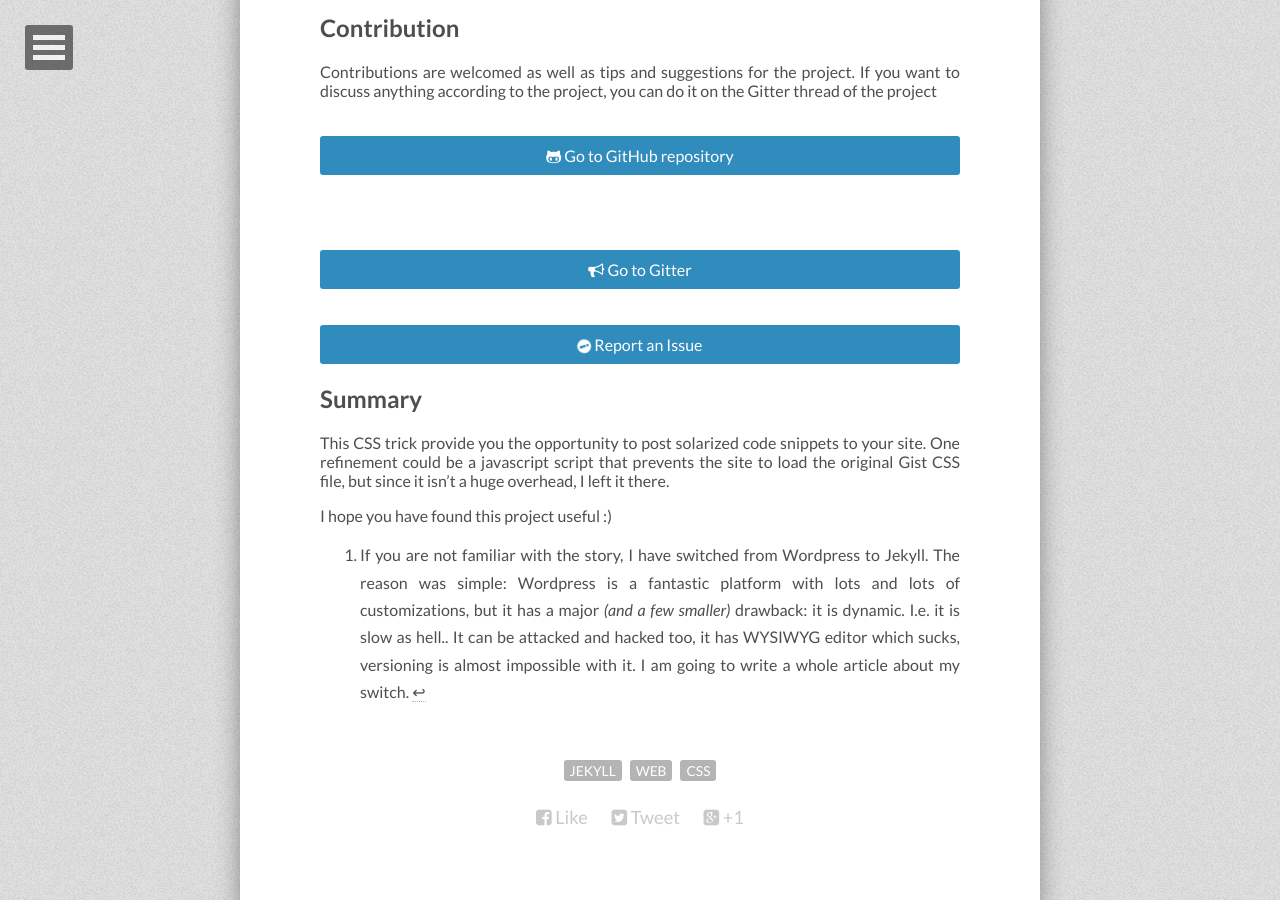
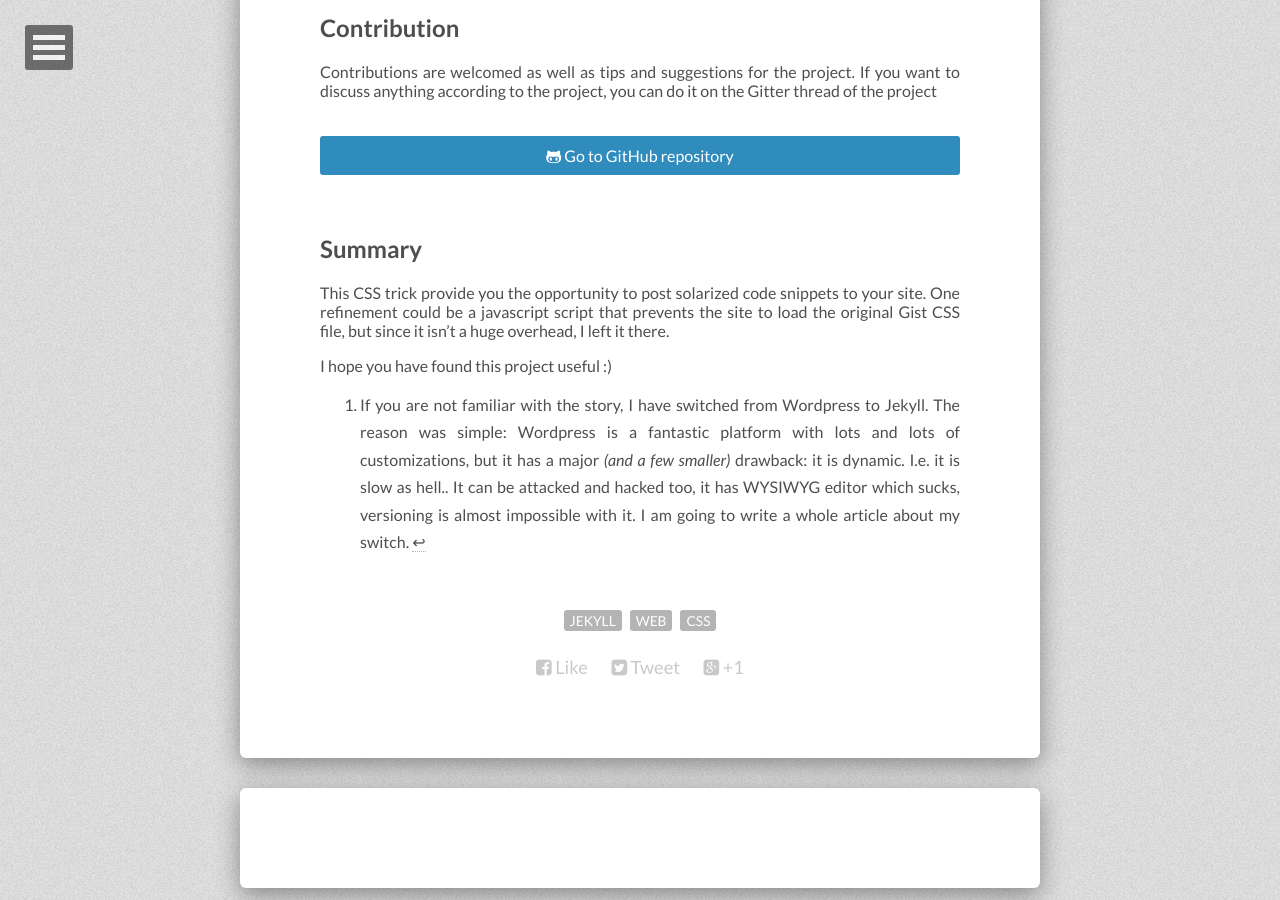
Before and after one commit to tiborsimon/tiborsimon.github.io, a Jekyll site: the page built from _posts/2015-04-19-solarized-theme-for-embedded-gists.md, in a window 1280 px wide and 900 px high, scrolled down 3438 px. Built offline with Jekyll 4.4.1, drawn with Linux system fonts in a browser that asks for light colours; nearby versions of some CDN libraries; comment, search, counter and statistics services are not loaded.

Commit message:
Update 2015-04-19-solarized-theme-for-embedded-gists.md

```diff
--- a/_posts/2015-04-19-solarized-theme-for-embedded-gists.md
+++ b/_posts/2015-04-19-solarized-theme-for-embedded-gists.md
@@ -76,7 +76,6 @@ _Make sure you are using SASS to preprocess your CSS files otherwise this method
 Contributions are welcomed as well as tips and suggestions for the project. If you want to discuss anything according to the project, you can do it on the Gitter thread of the project
 
 <a href='https://github.com/tiborsimon/solarized-gist' class="btn-info btn centered"><i class="fa fa-github-alt"></i> Go to GitHub repository</a><br />
-<a href='https://github.com/tiborsimon/solarized-gist/issues/new' class="btn-info btn centered"><i class="fa fa-bullhorn"></i> Go to Gitter</a><a href='https://github.com/tiborsimon/solarized-gist/issues/new' class="btn-info btn centered"><i class="fa fa-exclamation-circle fa-spin"></i> Report an Issue</a>
 
 ## Summary
 
```
